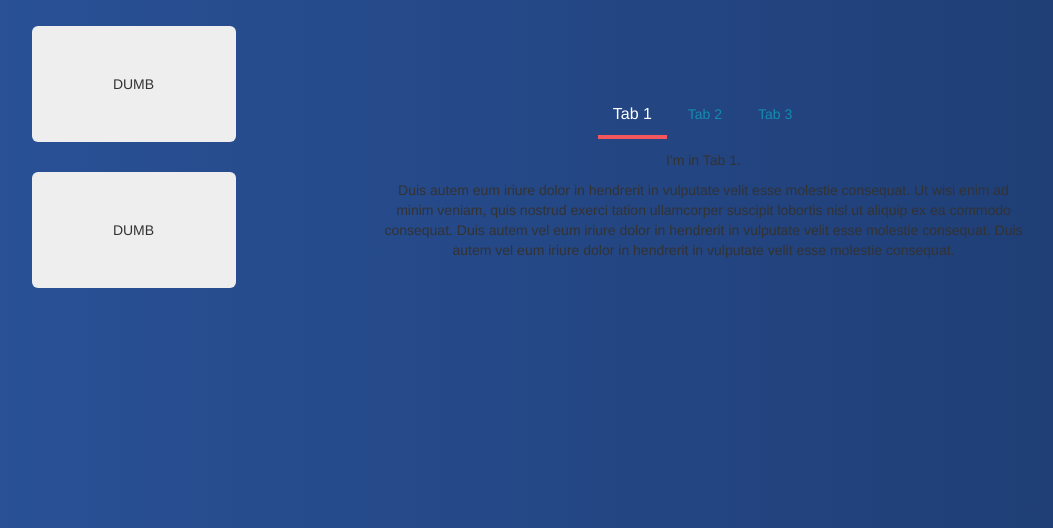
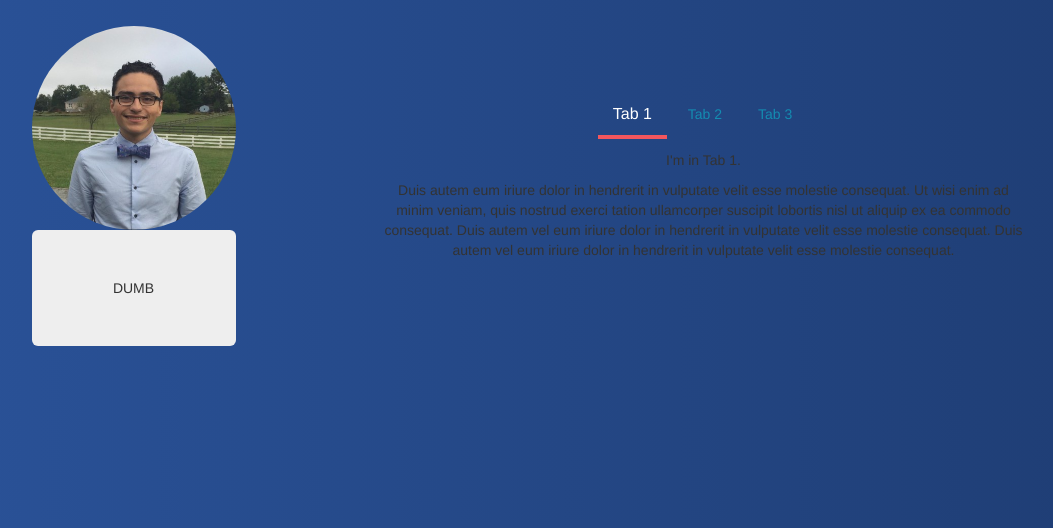
Before and after one commit to maristmichael/My-Flask-Website, a Flask app: page / in a window 1280 px wide. Shown: the top 528 px of the page, without its empty margins (79-1132 px from the left). Run offline with Flask 2, Linux system fonts and the light colour scheme; some libraries are stand-ins or nearby versions.

Commit message:
added a photo of myself

```diff
--- a/app/static/styles.css
+++ b/app/static/styles.css
@@ -28,8 +28,12 @@ html, body {
     margin: 10%
 }
 .left{
-      /* padding: 20px */
+      /* float: center; */
       /* border-right: 4px dotted blue; */
+}
+.img-circle {
+    border-radius: 50%;
+    width: 100%;
 }
 .nav-tabs > li {
     float:none;
--- a/app/templates/index.html
+++ b/app/templates/index.html
@@ -29,7 +29,9 @@
     <div class="container full">
         <div class="col-md-3 left">
             <div class="row text-center">
-                <div class="jumbotron">DUMB</div>
+                <div >
+                        <img src="{{ url_for('static',filename='images/me.jpg') }}" class="img-circle">
+                </div>
                 <div class="jumbotron">DUMB</div>
             </div>
         </div>
```
Also changed, not shown: app/static/images/background.png (deleted), app/static/images/me.jpg (added).
